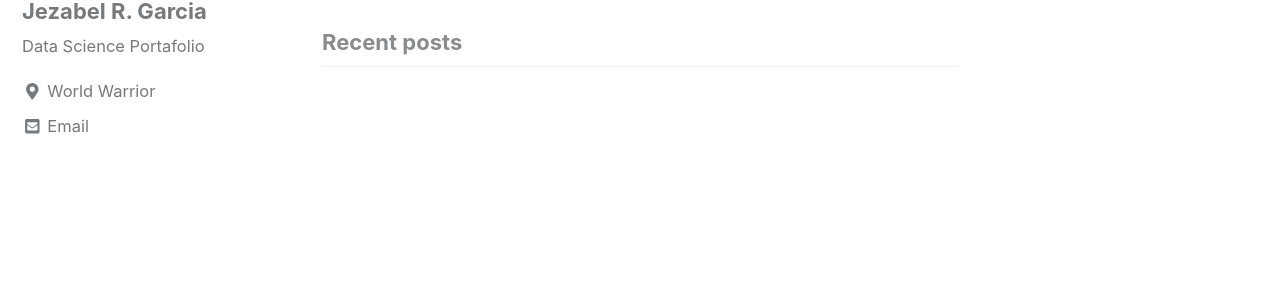
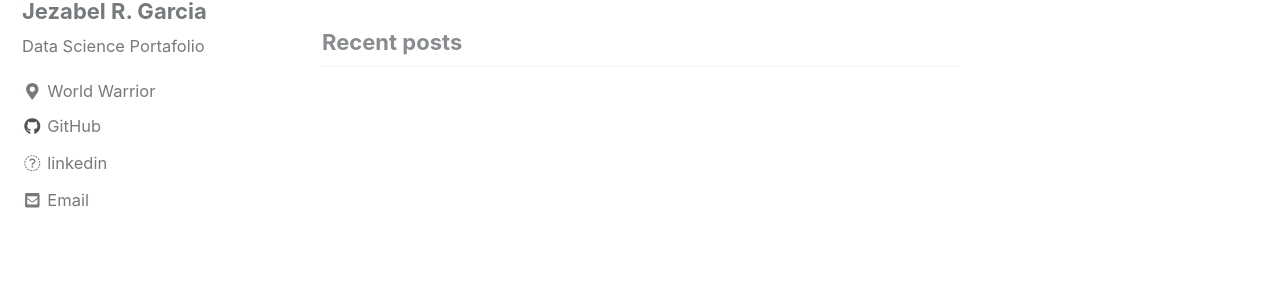
Before and after one commit to theUniverseofData/theUniverseofData.io, a Jekyll site: the page built from index.html, in a window 1280 px wide. Shown: the part 113-421 px from the top of the page. Built offline with Jekyll 4.4.1, drawn with Linux system fonts in a browser that asks for light colours; cached includes are drawn as plain includes; nearby versions of some CDN libraries; the list of posts is cut into pages by our own code.

Commit message:
test add linkedin

```diff
--- a/_config.yml
+++ b/_config.yml
@@ -123,10 +123,13 @@ author:
       # url: "https://facebook.com/"
     - label: "GitHub"
       icon: "fab fa-fw fa-github"
-      # url: "https://github.com/"
+      url: "https://github.com/theUniverseofData/"
     - label: "Instagram"
       icon: "fab fa-fw fa-instagram"
       # url: "https://instagram.com/"
+    - label: "linkedin"
+      icon: "fab fa-fw linkedin"
+      url: "https://www.linkedin.com/in/jezabel-r-garcia-496689b6/"
 
 # Site Footer
 footer:
```
